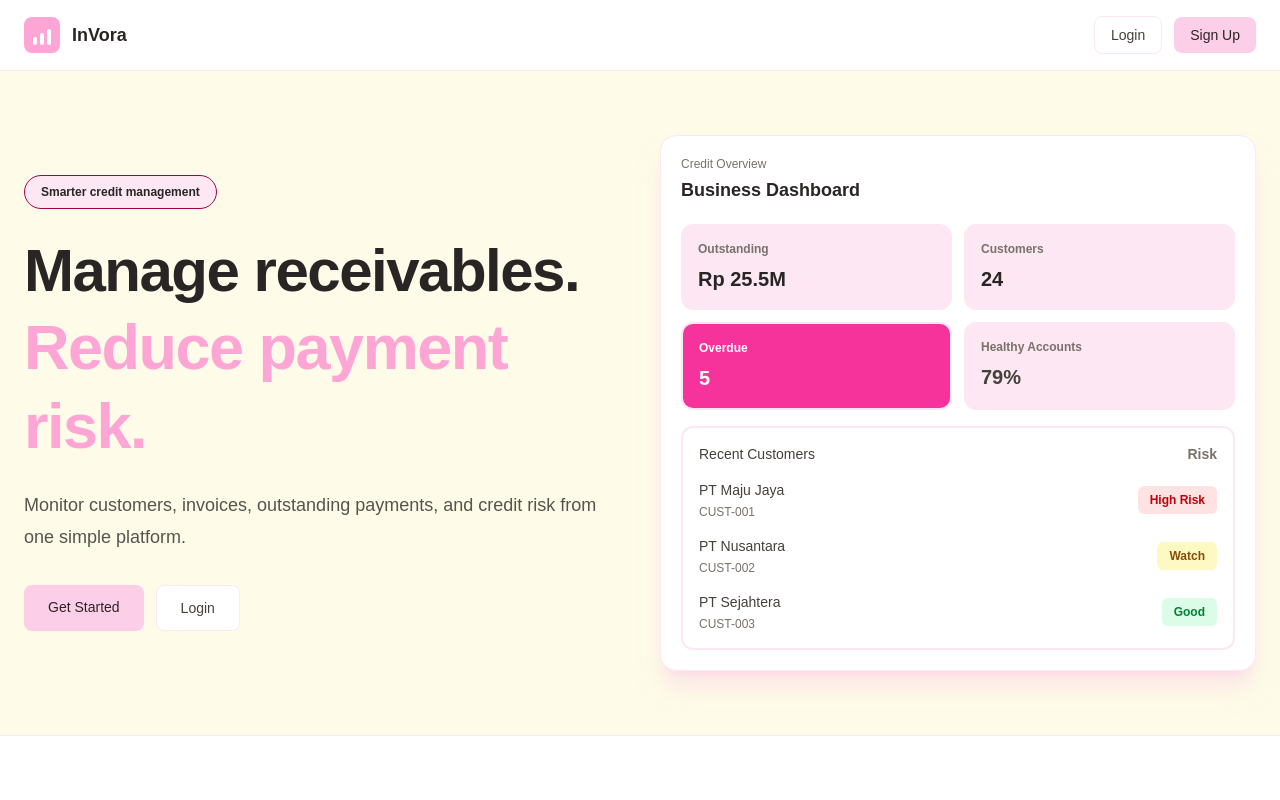
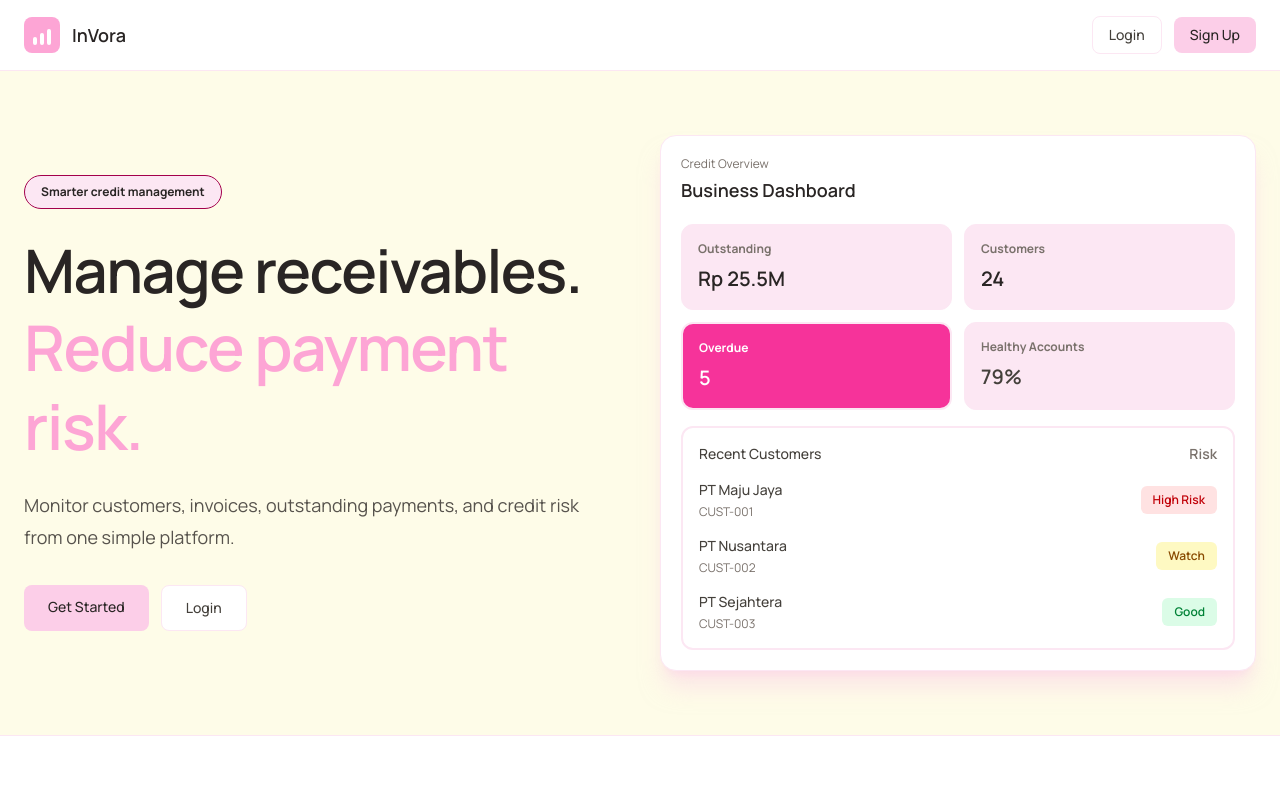
Before and after one commit to StevenArya/hackathon, a Next.js app: page / in a window 1280 px wide. Shown: the top 800 px of the page. Built offline with nearby package versions, Linux system fonts and the light colour scheme.

Commit message:
change font

```diff
--- a/app/globals.css
+++ b/app/globals.css
@@ -7,13 +7,13 @@
 @theme inline {
   --color-background: var(--background);
   --color-foreground: var(--foreground);
-  --font-sans: Arial, Helvetica, sans-serif;
+  --font-sans: var(--font-invora), Arial, Helvetica, sans-serif;
   --font-mono: Consolas, monospace;
 }
 body {
   background: var(--background);
   color: var(--foreground);
-  font-family: Arial, Helvetica, sans-serif;
+  font-family: var(--font-invora), Arial, Helvetica, sans-serif;
 }
 button,
 select,
--- a/app/layout.tsx
+++ b/app/layout.tsx
@@ -1,9 +1,13 @@
 import type { Metadata } from "next";
+import { Manrope } from "next/font/google";
 import "./globals.css";
+
+// Variable sans-serif with a rounded, geometric feel across all pages.
+const manrope = Manrope({ subsets: ["latin"], variable: "--font-invora", display: "swap" });
 export const metadata: Metadata = {
   title: "InVora | Credit Overview",
   description: "Monitor receivables, customer risk, and upcoming payments in your credit management workspace.",
 };
 export default function RootLayout({ children }: LayoutProps<"/">) {
-  return <html lang="en" className="h-full antialiased"><body className="min-h-full">{children}</body></html>;
+  return <html lang="en" className={`${manrope.variable} h-full antialiased`}><body className="min-h-full">{children}</body></html>;
 }
```
